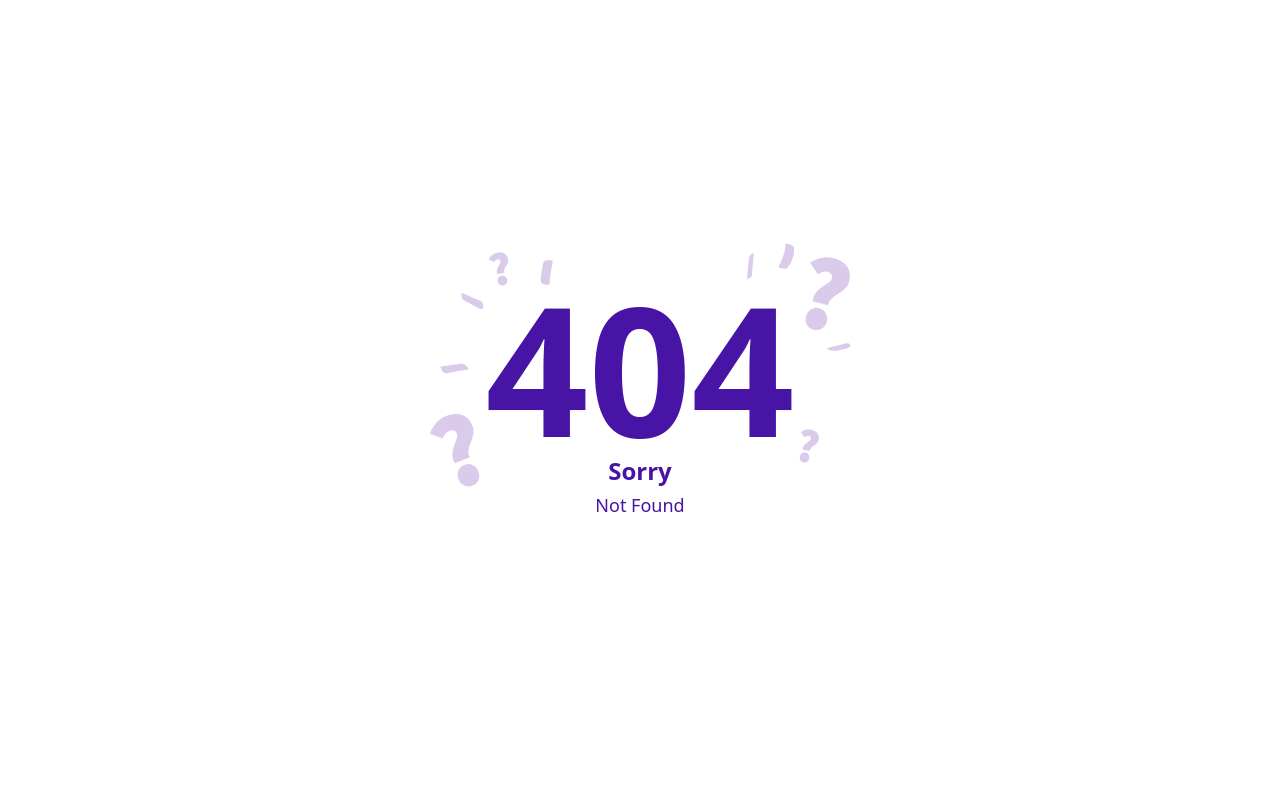
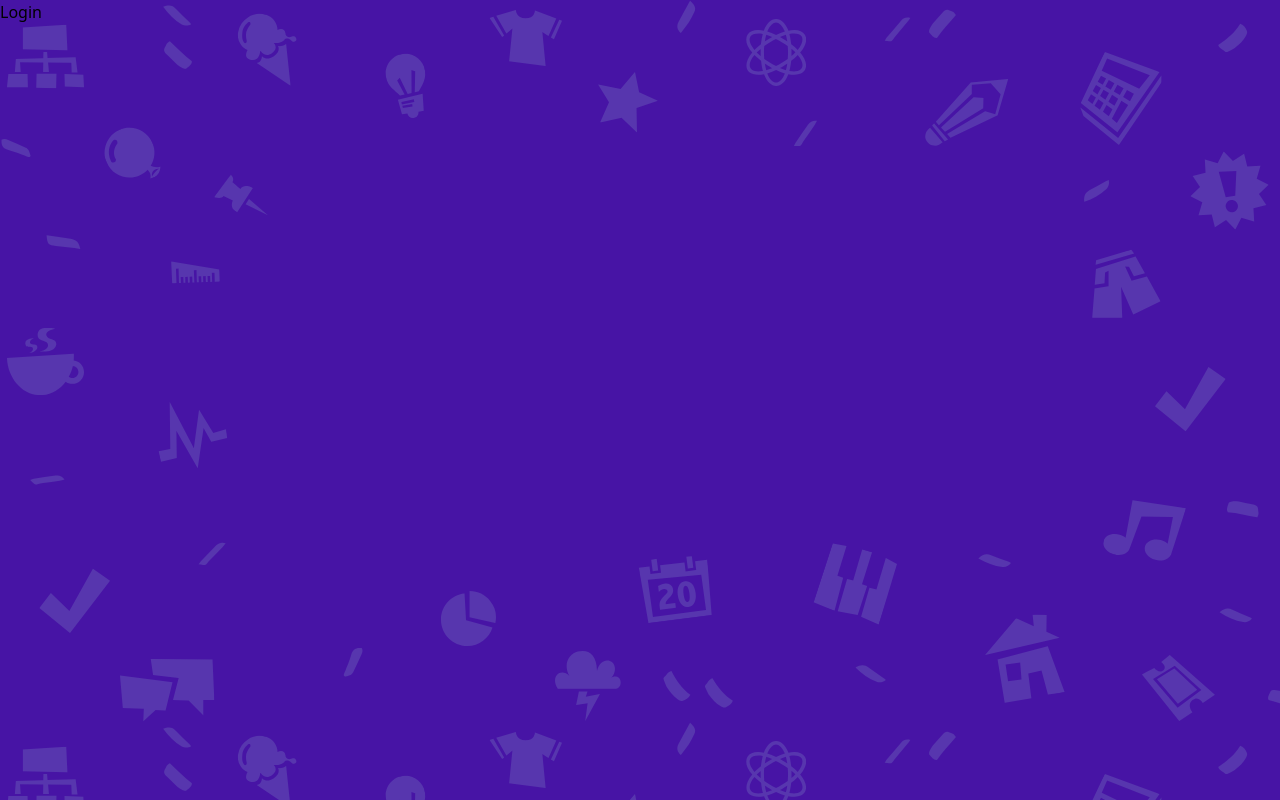
Before and after one commit to aschnitkey/dollarHoller, a SvelteKit app: page /login in a window 1280 px wide. Before the commit this address had no page. Built offline with nearby package versions, Linux system fonts and the light colour scheme.

Commit message:
start of lesson 59

```diff
--- /dev/null
+++ b/src/routes/(auth)/+layout.svelte
@@ -0,0 +1,9 @@
+<script lang="ts">
+	import Snackbar from '$lib/components/Snackbar.svelte';
+</script>
+
+<Snackbar />
+
+<div class="w-full min-h-screen bg-daisyBush bg-auth">
+	<slot />
+</div>
--- /dev/null
+++ b/src/routes/(auth)/login/+page.svelte
@@ -0,0 +1 @@
+<h1>Login</h1>
--- a/tailwind.config.js
+++ b/tailwind.config.js
@@ -11,6 +11,7 @@ export default {
 			backgroundImage: {
 				arrowLeftUp: "url('/images/arrow-left-up.svg')",
 				arrowRightUp: "url('/images/arrow-right-up.svg')",
+				auth: "url('/images/bg-auth.svg')",
 				chevronDown: "url('/images/chevron-down.svg')",
 				circle: "url('/images/circle.svg')",
 				error: "url('/images/bg-404.svg')",
```
Also changed, not shown: static/images/bg-auth.svg (added).
